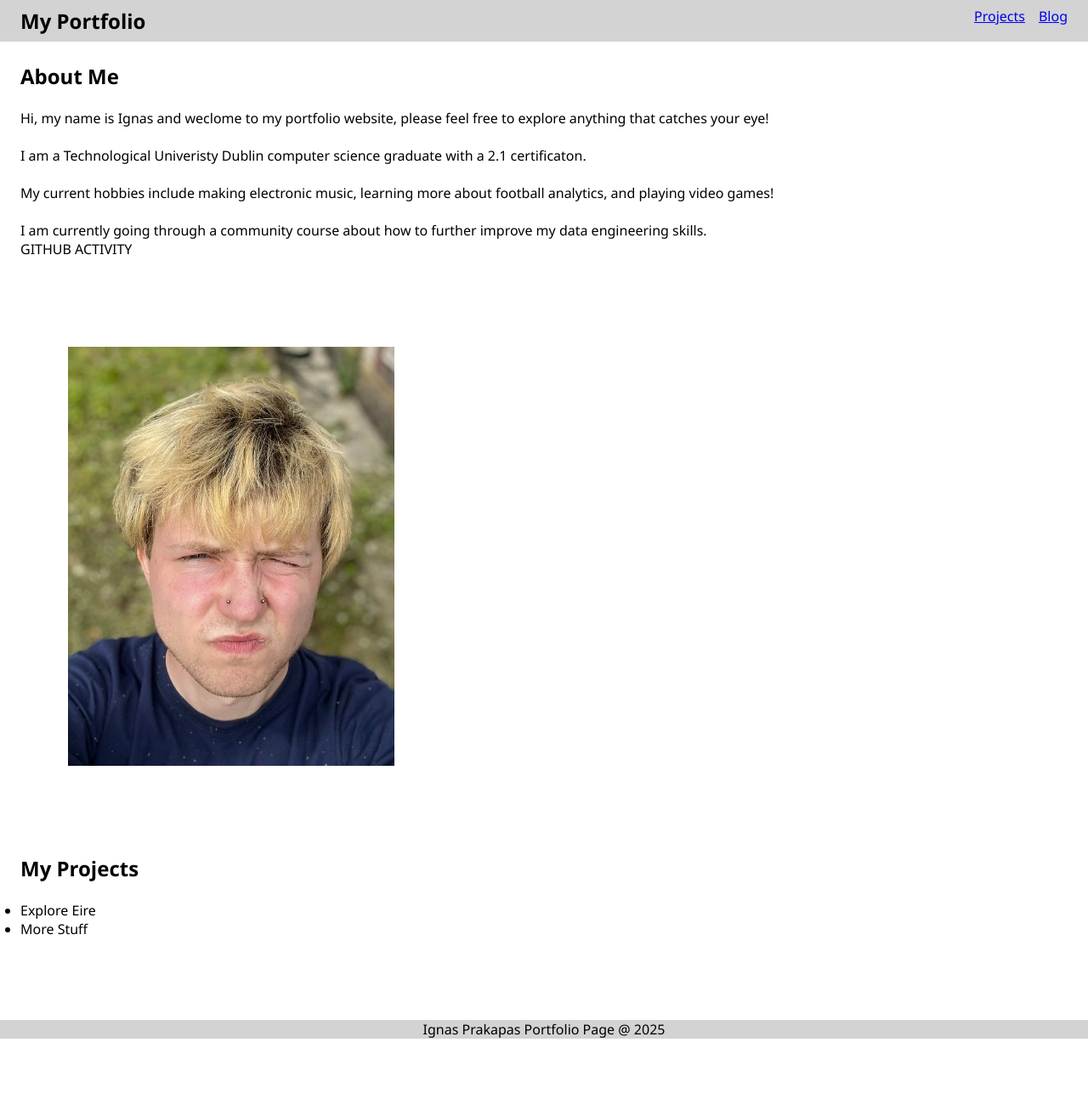
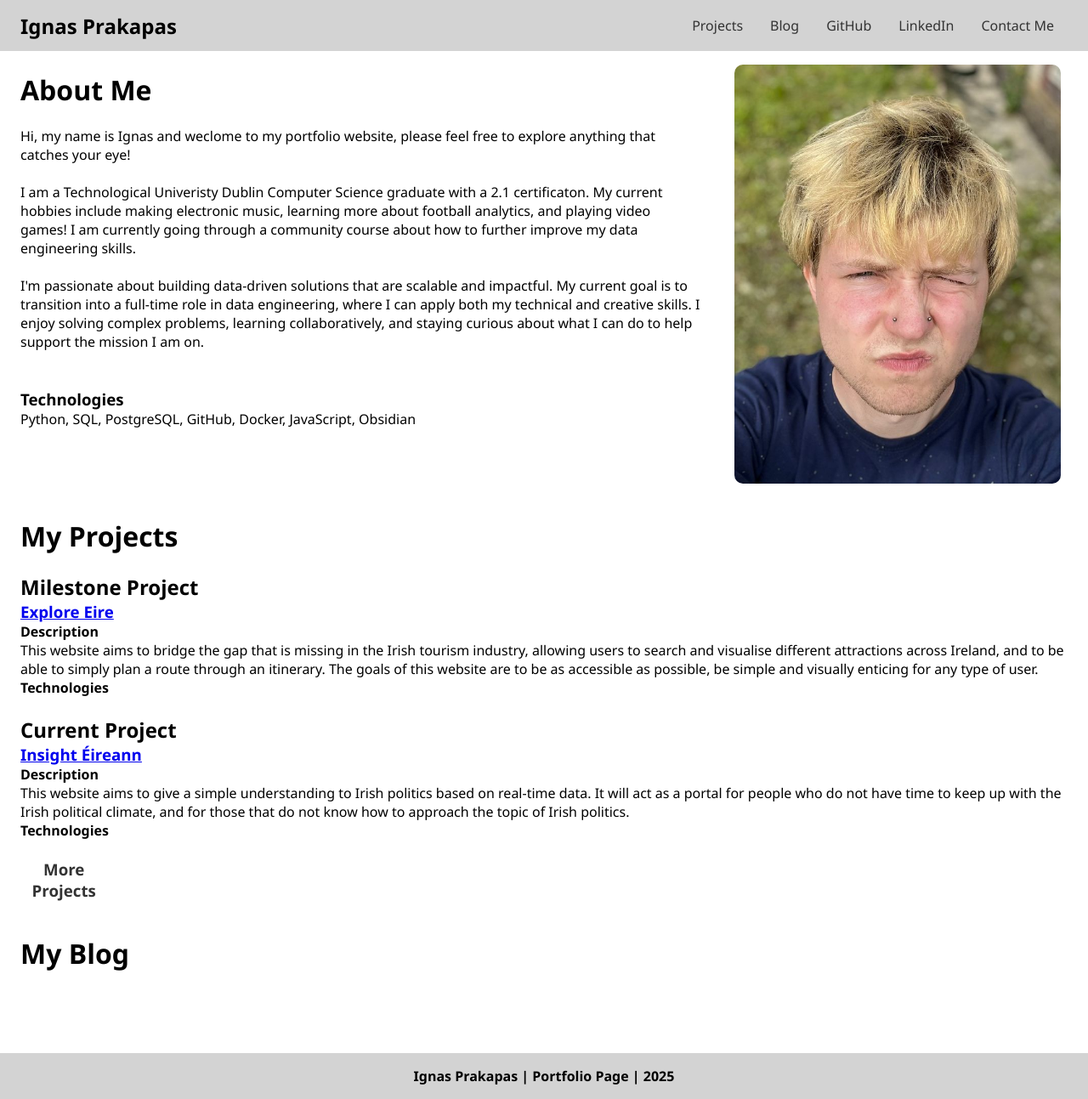
Before and after one commit to ignasprak/portfolio, a plain HTML site: page index.html in a window 1280 px wide. Shown: the whole page at 85% size. Before the commit the page ends 1222 px from the top, so only its background shows below. Drawn offline with Linux system fonts and the light colour scheme.

Commit message:
Add content, updated layout

```diff
--- a/index.html
+++ b/index.html
@@ -4,38 +4,51 @@
 <head>
     <meta charset="UTF-8" />
     <meta name="viewport" content="width=device-width, initial-scale=1.0" />
-    <title>My Portfolio</title>
+    <title>Ignas Prakapas</title>
     <link rel="stylesheet" href="style.css" />
 </head>
 
 <body>
     <nav class="nav-menu">
-        <h2>My Portfolio</h2>
+        <h1>Ignas Prakapas</h1>
         <ul class="nav-links">
             <li><a href="#">Projects</a></li>
             <li><a href="#">Blog</a></li>
+            <li><a href="https://github.com/ignasprak">GitHub</a></li>
+            <li><a href="https://www.linkedin.com/in/ignas-p-520086211/">LinkedIn</a></li>
+            <li><button class="nav-button">Contact Me</button></li>
         </ul>
     </nav>
 
     <main>
         <div class="flex-container">
             <div class="main-text">
-                <h2>About Me</h2>
+                <h1>About Me</h1>
                 <br>
+
                 <p>
                     Hi, my name is Ignas and weclome to my portfolio website, please feel free to explore
                     anything that catches your eye!
                     <br><br>
-                    I am a Technological Univeristy Dublin computer science graduate with a 2.1 certificaton.
+                    I am a Technological Univeristy Dublin Computer Science graduate with a 2.1 certificaton. My current
+                    hobbies include making electronic music, learning more about football analytics, and
+                    playing video games! I am currently going through a community course about how to further improve my
+                    data engineering
+                    skills.
                     <br><br>
-                    My current hobbies include making electronic music, learning more about football analytics, and
-                    playing video games!
-                    <br><br>
-                    I am currently going through a community course about how to further improve my data engineering
-                    skills.
+                    I'm passionate about building data-driven solutions that are scalable and impactful. My current goal
+                    is to transition into a full-time role in data engineering, where I can apply both my
+                    technical and creative skills. I enjoy solving complex problems, learning collaboratively, and
+                    staying curious about what I can do
+                    to help support the mission I am on.
                 </p>
 
-                GITHUB ACTIVITY
+                <br><br>
+
+                <h3>Technologies</h3>
+                Python, SQL, PostgreSQL, GitHub, Docker, JavaScript, Obsidian
+
+                <br>
 
             </div>
 
@@ -44,20 +57,46 @@
         </div>
 
         <div class="projects">
-            <h2>My Projects</h2>
+            <h1>My Projects</h1>
+
             <br>
-            <ul>
-                <li>Explore Eire</li>
-                <li>More Stuff</li>
-            </ul>
 
+            <h2>Milestone Project</h2>
+            <h3><a href="https://explore-eireann.vercel.app">Explore Eire</a></h3>
+            <h4>Description</h4>
+            <p>This website aims to bridge the gap that is missing in the Irish tourism industry, allowing users to
+                search and visualise different attractions across Ireland, and to be able to simply plan a route through
+                an itinerary. The goals of this website are to be as accessible as possible, be simple and visually
+                enticing for any type of user.</p>
+            <h4>Technologies</h4>
+
+            <br>
+
+            <h2>Current Project</h2>
+            <h3><a href="https://github.com/ignasprak/Insight-Eireann">Insight Éireann</a></h3>
+            <h4>Description</h4>
+            <p>This website aims to give a simple understanding to Irish politics based on real-time data. It will act
+                as a portal for people who do not have time to keep up with the Irish political climate, and for those
+                that do not know how to approach the topic of Irish politics.</p>
+            <h4>Technologies</h4>
+
+            <br>
+
+            <button class="project-button">
+                <h3>More Projects</h3>
+            </button>
+
+        </div>
+
+        <div class="blog">
+            <h1>My Blog</h1>
         </div>
 
 
     </main>
 
     <footer>
-        Ignas Prakapas Portfolio Page @ 2025
+        Ignas Prakapas | Portfolio Page | 2025
     </footer>
 </body>
 
--- a/style.css
+++ b/style.css
@@ -22,17 +22,68 @@ body {
 .nav-menu {
     display: flex;
     justify-content: space-between;
+    align-items: center;
     background-color: lightgray;
-    padding: 0.5rem 1.5rem;
+    height: 60px;
+    padding: 0 1.5rem;
 }
 
-nav ul {
+.nav-links {
     display: flex;
+    height: 100%;
     list-style: none;
 }
 
-nav li {
-    padding-left: 1rem;
+.nav-links li {
+    height: 100%;
+    display: flex;
+    align-items: center;
+}
+
+.nav-links a {
+    display: flex;
+    align-items: center;
+    justify-content: center;
+    height: 100%;
+    padding: 0 1rem;
+    text-decoration: none;
+    color: #333;
+    font-weight: 500;
+    transition: background-color 0.3s ease;
+}
+
+.nav-links a:hover {
+    background-color: #555;
+    color: white;
+}
+
+.nav-button {
+    display: flex;
+    align-items: center;
+    justify-content: center;
+    height: 100%;
+    padding: 0 1rem;
+    background: none;
+    border: none;
+    font-size: 1rem;
+    color: #333;
+    cursor: pointer;
+    font-weight: 500;
+    transition: background-color 0.3s ease;
+}
+
+.nav-button:hover {
+    background-color: #555;
+    color: white;
+}
+
+.nav-button:focus {
+    outline: none;
+}
+
+.nav-links li {
+    display: flex;
+    align-items: center;
 }
 
 /* main content */
@@ -42,9 +93,11 @@ main {
 }
 
 .headshot {
-    margin: 5rem;
+    margin: 1rem 2rem 1rem 1rem;
     max-width: 30vw;
     display: block;
+    flex-shrink: 0;
+    border-radius: 10px;
 }
 
 .flex-container {
@@ -58,6 +111,34 @@ main {
 .main-text {
     margin: 0.5rem;
     padding: 1rem;
+    flex: 1;
+    min-width: 300px;
+}
+
+.blog {
+    margin: 0.5rem;
+    padding: 1rem;
+}
+
+.project-button {
+    height: 5vh;
+    width: 8vw;
+    background: none;
+    border: none;
+    font-size: 1rem;
+    color: #333;
+    cursor: pointer;
+    font-weight: 500;
+    transition: background-color 0.3s ease;
+}
+
+.project-button:hover {
+    background-color: #555;
+    color: white;
+}
+
+.project-button:focus {
+    outline: none;
 }
 
 /* footer */
@@ -66,6 +147,8 @@ footer {
     background-color: lightgray;
     margin-top: 10vh;
     text-align: center;
+    padding: 1rem;
+    font-weight: bold;
 }
 
 .projects {
```
